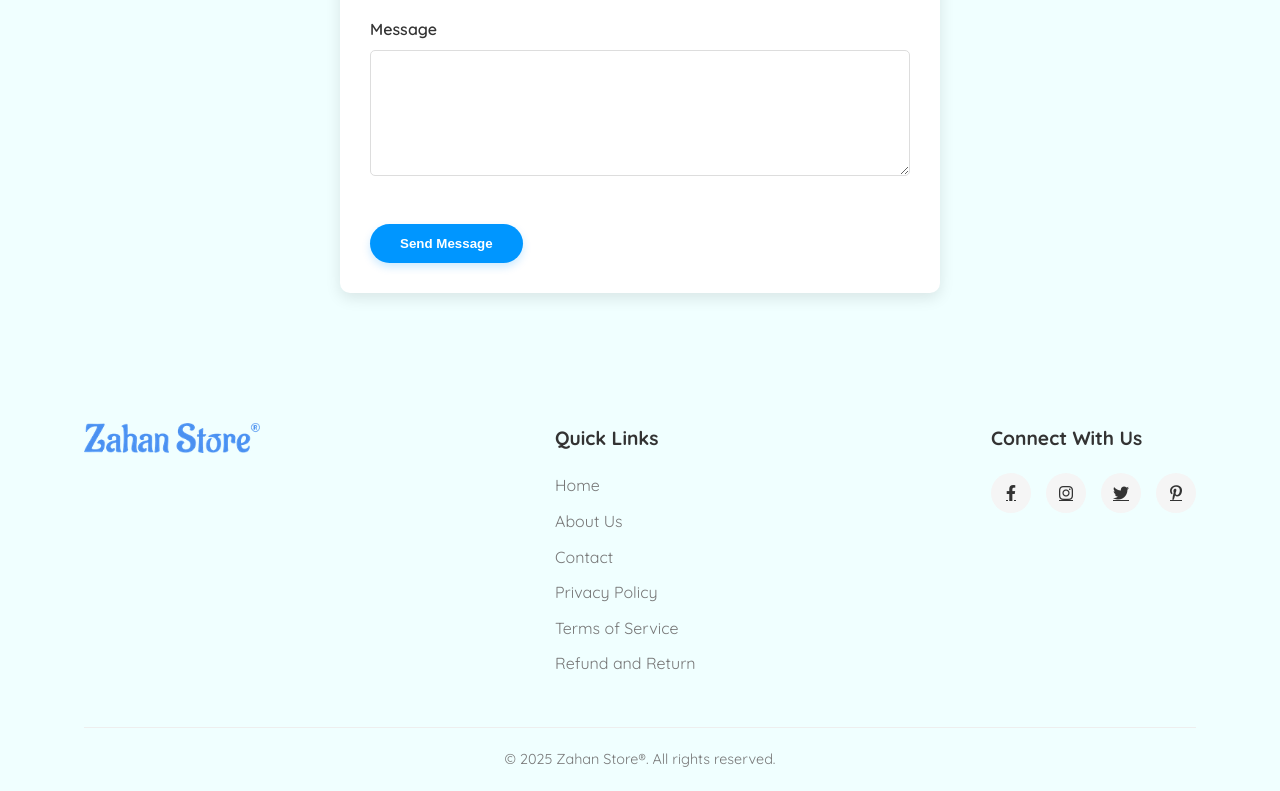
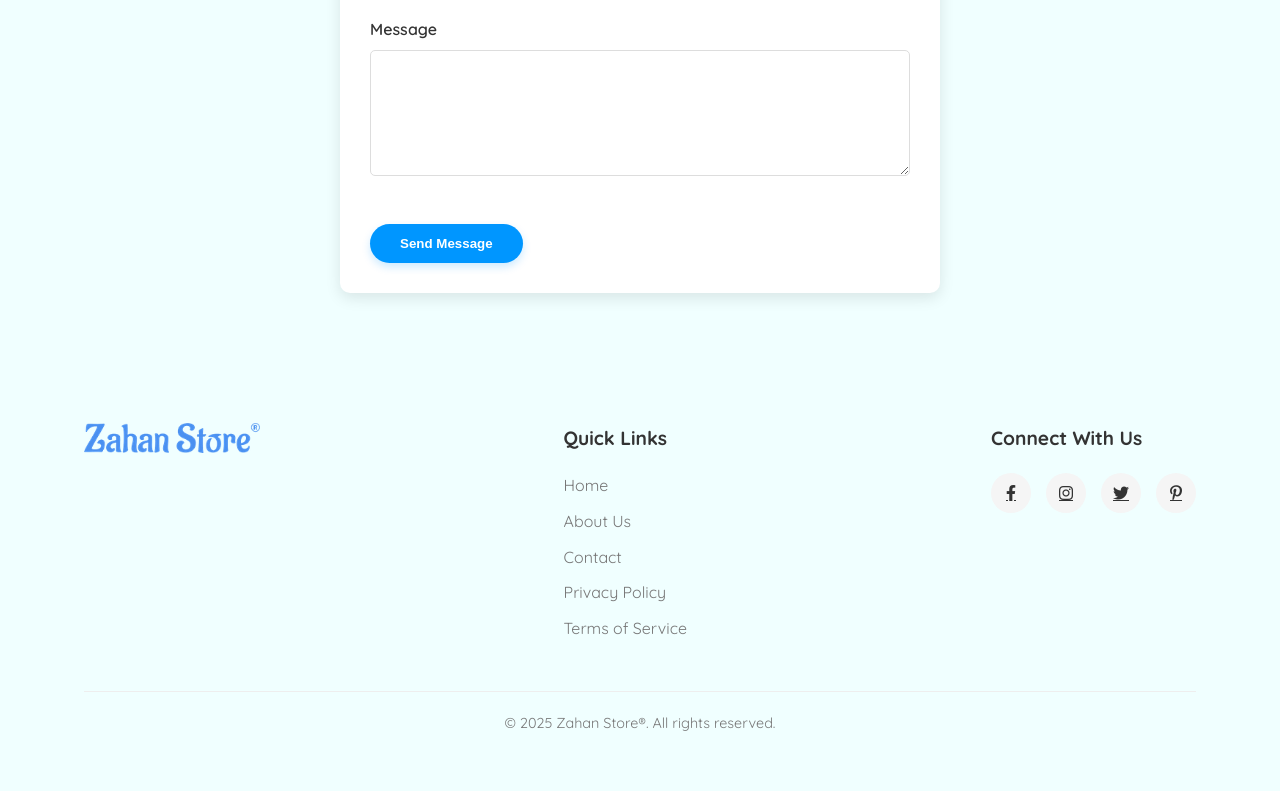
Before and after one commit to zahanstore/zahanportal, a plain HTML site: page Index.html in a window 1280 px wide. Shown: the part 1934-2725 px from the top of the page. After the commit the page ends 2689 px from the top, so only its background shows below. Drawn offline with Linux system fonts and the light colour scheme.

Commit message:
Update Index.html

```diff
--- a/Index.html
+++ b/Index.html
@@ -650,7 +650,6 @@
                         <li><a href="#contact">Contact</a></li>
                         <li><a href="privacy-policy.html">Privacy Policy</a></li>
                         <li><a href="terms-and-conditions.html">Terms of Service</a></li>
-                        <li><a href="#">Refund and Return</a></li>
                     </ul>
                 </div>
                 <div class="footer-social">
```
